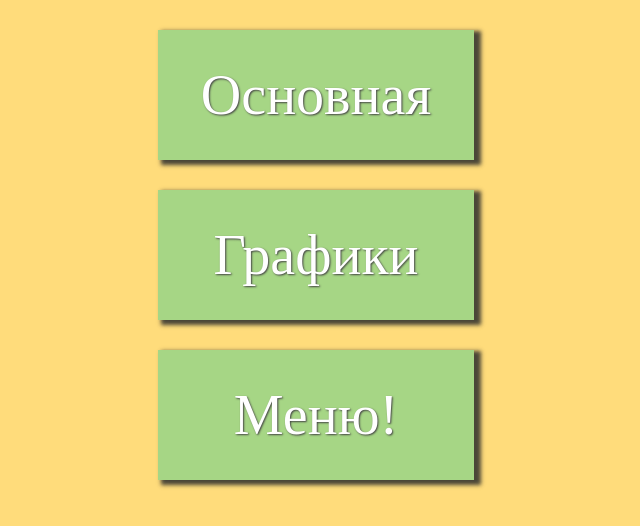
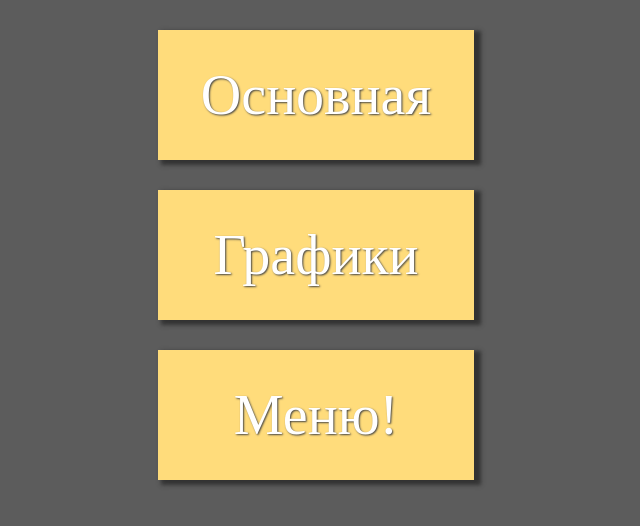
Before and after one commit to Pasyagitka/WebLabs, a plain HTML site: page pages/lab/JS. Lab10/Lab9/menu.html in a window 1280 px wide. Shown: the whole page, without its empty margins (324-964 px from the left). Drawn offline with Linux system fonts and the light colour scheme.

Commit message:
Update menu.html

```diff
--- a/pages/lab/JS. Lab10/Lab9/menu.html
+++ b/pages/lab/JS. Lab10/Lab9/menu.html
@@ -6,14 +6,14 @@
     <title>Лабораторная работа 10, часть 2 (9)</title>
         <style>
         body {
-                background-color: #ffdc7b;
+                background-color: rgba(65, 65, 65, 0.856);
             }
             div.in {
                 margin: 30px;
                 margin-left: auto;
                 margin-right: auto;
                 line-height: 130px;
-                background-color: #a6d685;
+                background-color:  #ffdc7b;
                 width: 25%;
                 box-shadow: 5px 3px 4px 2px rgba(44, 44, 44, 0.856);
             }
```
